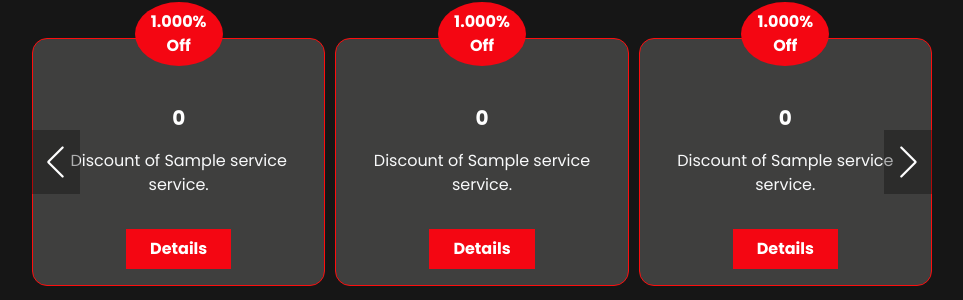
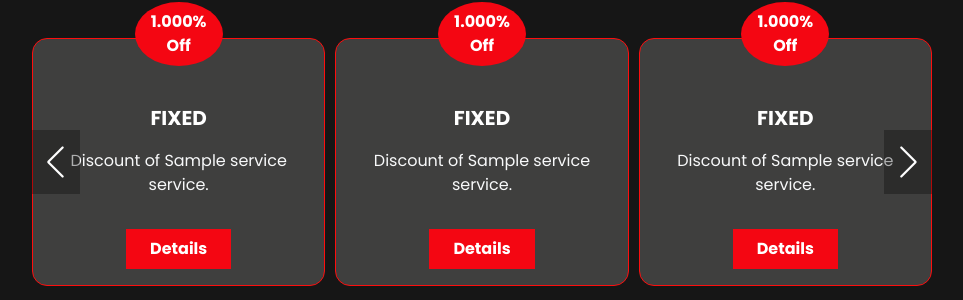
Before and after one commit to mohamedgamalmoha/Car-Service-Marketplace, a Django app: page / in a window 1280 px wide. Shown: the part 1002-1302 px from the top of the page, without its empty margins (158-1121 px from the left). Run offline with Django 3.2, Linux system fonts and the light colour scheme; tables that the repository leaves empty hold one stand-in row (values such as "Sample post"); grey boxes marked "Sample" are stand-in pictures; some libraries are stand-ins or nearby versions.

Commit message:
Display type as string at discount in homepage

```diff
--- a/templates/home.html
+++ b/templates/home.html
@@ -46,7 +46,7 @@
                 <p class="position-absolute discount-number px-3 py-2 text-white fw-bold rounded-circle primary-color">
                     {{ discount.value }}% <br> Off
                 </p>
-                <p class="fw-bold text-white fs-5 m-0 pt-3">{{ discount.type }}</p>
+                <p class="fw-bold text-white fs-5 m-0 pt-3">{{ discount.get_type_display }}</p>
                 <p class="text-light m-0">Discount of {{ discount.service }} service.</p>
                 <a href="{% url 'workshop:workshop_detail' discount.workshop.id %}" class="px-4 py-2 primary-color fw-bold text-decoration-none text-white d-inline-block mt-3">Details</a>
             </div>
```
